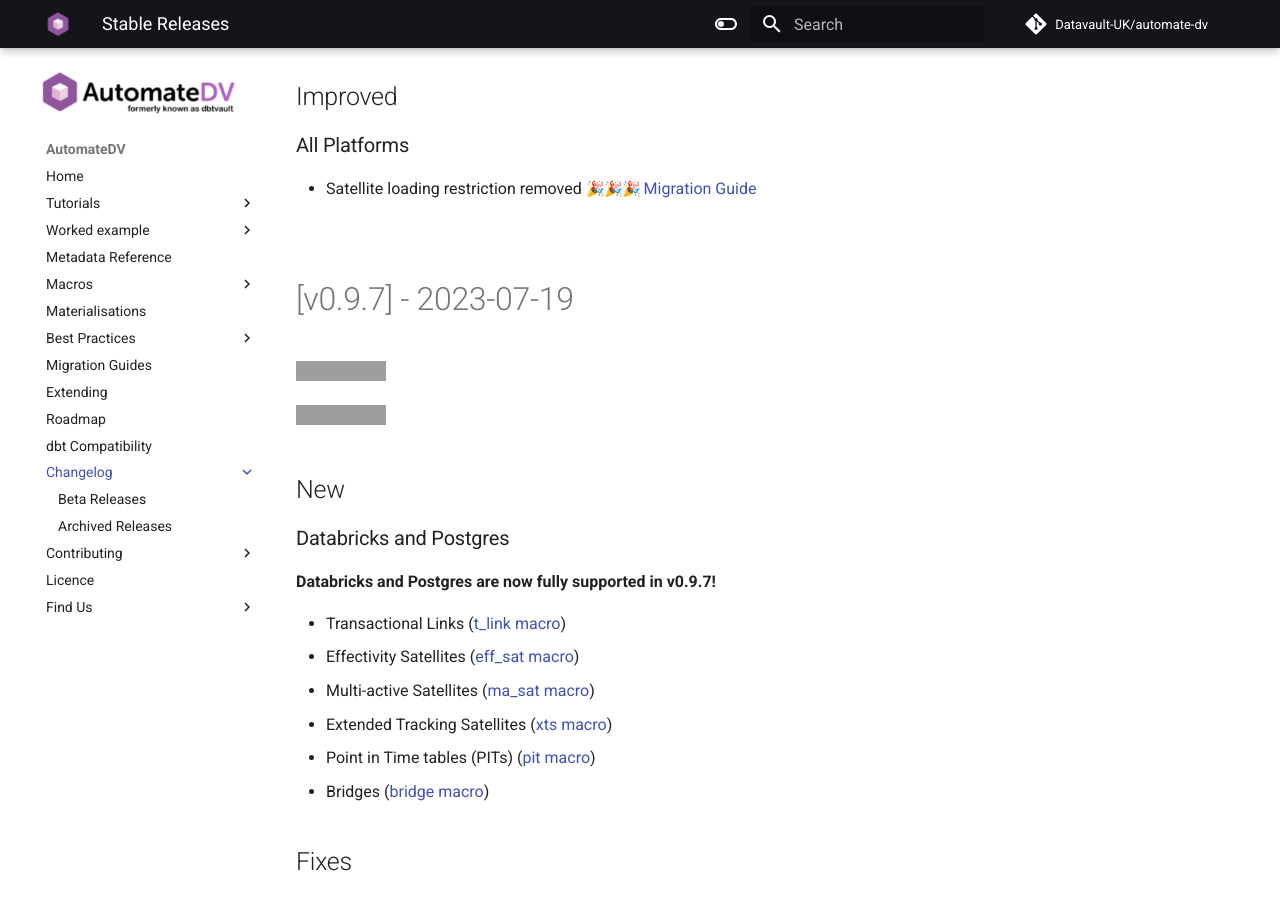
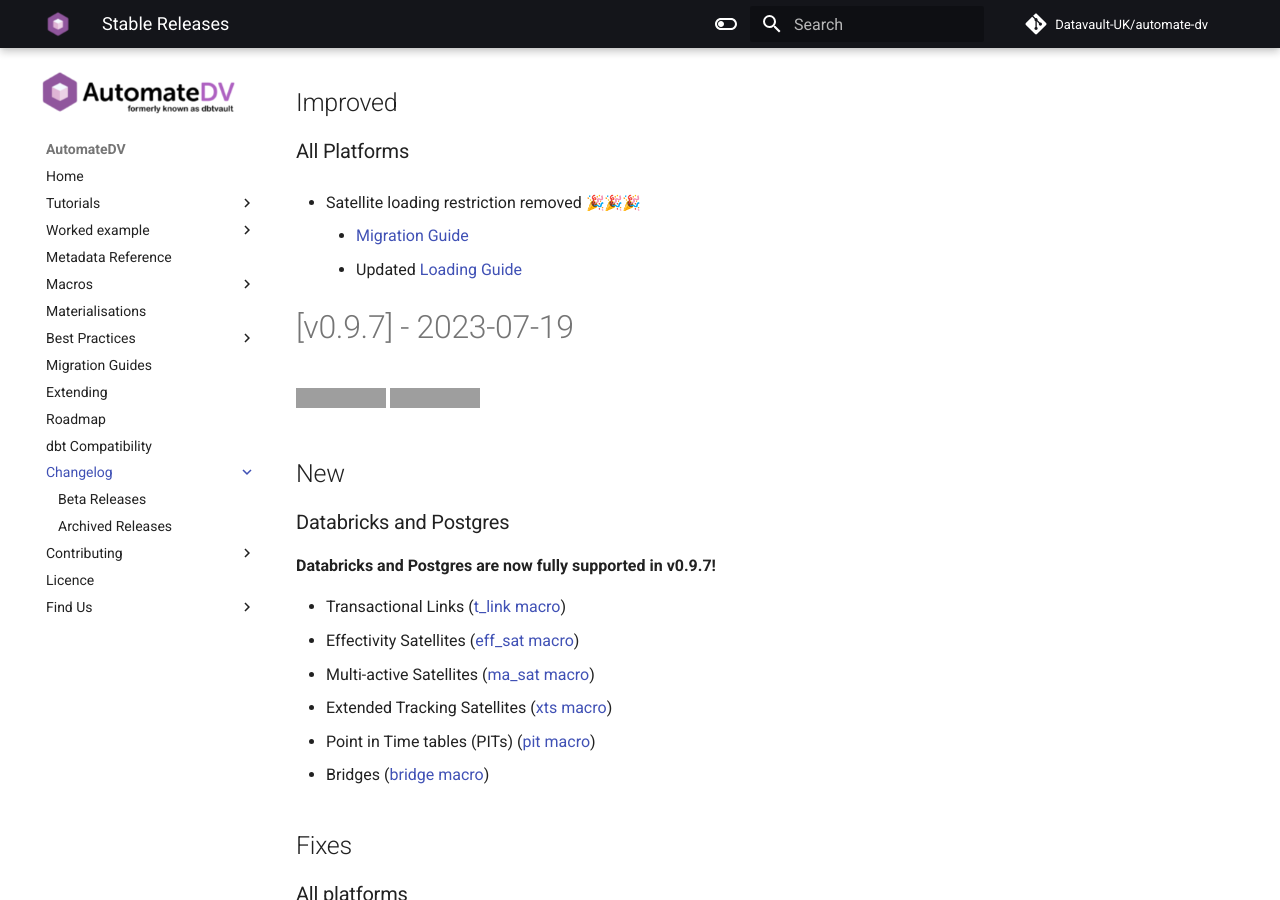
Before and after one commit to Datavault-UK/automate-dv-docs, an MkDocs documentation site: the page built from docs/changelog/index.md, in a window 1280 px wide and 900 px high, scrolled down 759 px. Built offline with MkDocs 1.6.1 and Material for MkDocs 9.7.7, drawn with Linux system fonts in a browser that asks for light colours; emoji names are drawn with the system emoji font; comment, search, counter and statistics services are not loaded; grey boxes are pictures that could not be loaded.

Commit message:
Update RN

```diff
--- a/docs/changelog/index.md
+++ b/docs/changelog/index.md
@@ -13,25 +13,28 @@
 
 # [v0.10.0] - 2023-08-14
 [![Documentation Status](https://readthedocs.org/projects/automate_dv/badge/?version=v0.10.0)](https://automate-dv.readthedocs.io/en/v0.10.0/?badge=v0.10.0)
-
 [![dbt Versions](https://img.shields.io/badge/compatible%20dbt%20versions-%3E=1.3%20%3C=1.4.x-orange?logo=dbt)](https://dbtvault.readthedocs.io/en/latest/versions/)
 
 ## New
 
 ### All Platforms
 
-- Reference Tables ([ref_table](../macros/index.md#ref_table)) [Tutorial](../tutorial/tut_ref_tables.md)
+- Reference Tables ([ref_table](../macros/index.md#ref_table))
+
+    - [Tutorial](../tutorial/tut_ref_tables.md)
 
 ## Improved
 
 ### All Platforms
 
-- Satellite loading restriction removed :tada::tada::tada: [Migration Guide](../migration_guides.md#migrating-from-097-to-0100)
+- Satellite loading restriction removed :tada::tada::tada:
 
-###
+    - [Migration Guide](../migration_guides.md#migrating-from-097-to-0100)
+    - Updated [Loading Guide](../best_practises/loading.md#satellites)
+
+
 # [v0.9.7] - 2023-07-19
 [![Documentation Status](https://readthedocs.org/projects/automate_dv/badge/?version=v0.9.7)](https://automate-dv.readthedocs.io/en/v0.9.7/?badge=v0.9.7)
-
 [![dbt Versions](https://img.shields.io/badge/compatible%20dbt%20versions-%3E=1.3%20%3C=1.4.x-orange?logo=dbt)](https://dbtvault.readthedocs.io/en/latest/versions/)
 
 ## New
@@ -61,7 +64,6 @@
 
 # [v0.9.6] - 2023-05-16
 [![Documentation Status](https://readthedocs.org/projects/automate_dv/badge/?version=v0.9.6)](https://automate-dv.readthedocs.io/en/v0.9.6/?badge=v0.9.6)
-
 [![dbt Versions](https://img.shields.io/badge/compatible%20dbt%20versions-%3E=1.3%20%3C=1.4.x-orange?logo=dbt)](https://dbtvault.readthedocs.io/en/latest/versions/)
 
 ## The rebrand update! - dbtvault is now AutomateDV
@@ -73,7 +75,6 @@
 
 # [v0.9.5] - 2023-03-22
 [![Documentation Status](https://readthedocs.org/projects/automate_dv/badge/?version=v0.9.5)](https://automate-dv.readthedocs.io/en/v0.9.5/?badge=v0.9.5)
-
 [![dbt Versions](https://img.shields.io/badge/compatible%20dbt%20versions-%3E=1.3%20%3C=1.4.x-orange?logo=dbt)](https://automate-dv.readthedocs.io/en/latest/versions/)
 
 ## Fixes
```
